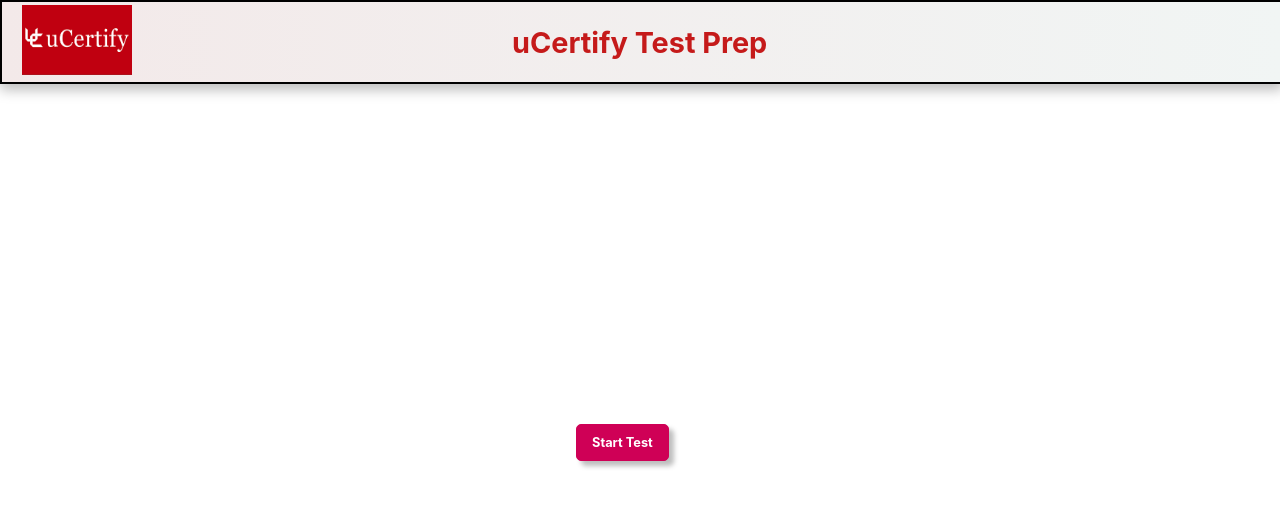
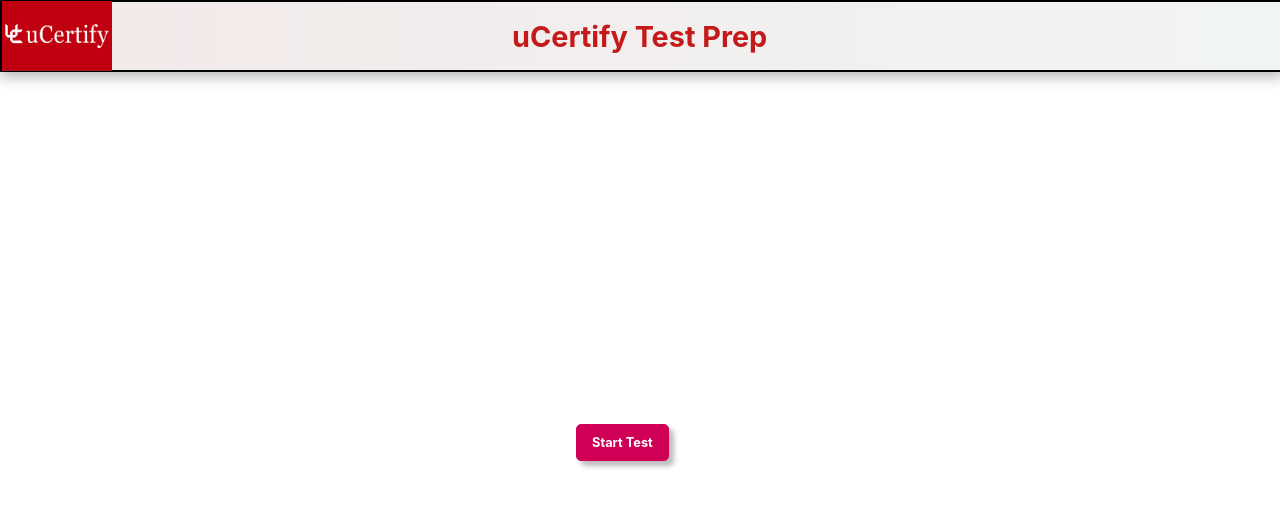
Before and after one commit to uc-aru/testkit-svelte, a Svelte app: page / in a window 1280 px wide. Shown: the top 506 px of the page. Built offline with nearby package versions, Linux system fonts and the light colour scheme.

Commit message:
Improvement the UI

```diff
--- a/public/style.css
+++ b/public/style.css
@@ -156,8 +156,7 @@
 .timer,
 .radio_radio,
 .table,
-.tooltip,
-.img {
+.tooltip {
   margin-left: 20px;
 }
 
@@ -758,7 +757,7 @@
 
 /* NAV */
 .nav-bar {
-  height: 5rem;
+  height: 68px;
   width: 99.9%;
   background-image: linear-gradient(to right, #f3e9e9, #f1f5f4);
   border: 2px solid black;
--- a/src/UI/Button.svelte
+++ b/src/UI/Button.svelte
@@ -16,6 +16,5 @@
   {#if href}
     <a class="link" {href}>{caption}</a>
   {:else}
-    <!-- svelte-ignore a11y-accesskey -->
     <button class="{mode} {color} {style} {margin}" {type} {id} {name} {disabled} aria-label={caption} tabindex=0 on:click>{caption}</button>
   {/if}
--- a/src/UI/Navigation.svelte
+++ b/src/UI/Navigation.svelte
@@ -5,12 +5,14 @@
 <link rel="stylesheet" href="style.css">
 <div class="nav-bar pos-fixed">
   <div class="img">
-    <img src="/images/ucertifyLogo.png" alt="ucertify"  height="70px" width="110vw" />
+    <img src="/images/ucertifyLogo.png" alt="ucertify"  height="70px" width="110vw" class='image' />
   </div>
   <div class="main-heading pos-fixed" tabindex="0" aria-label={Heading}>
     <h1>{Heading}</h1>
   </div>
 </div>
 <style>
-
+  .image{
+    margin-top: 3px;
+  }
 </style>
--- a/src/UI/Result.svelte
+++ b/src/UI/Result.svelte
@@ -59,7 +59,7 @@
         $disable2 = true;
       }
       if (jump > 0) {
-        $disable1.set(false);
+        disable1.set(false);
       }
     }
     selectedanswer.subscribe((items) => {
```
